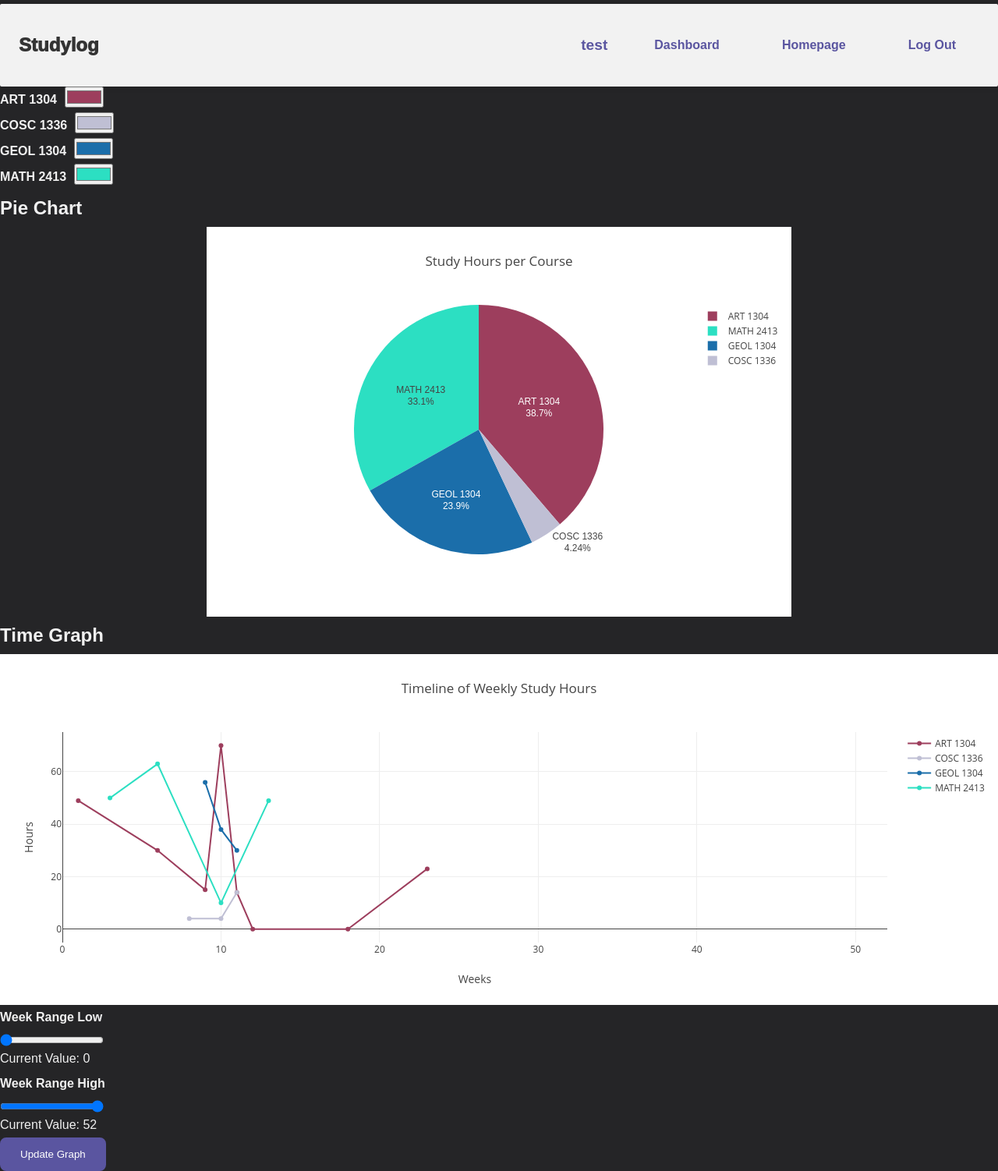
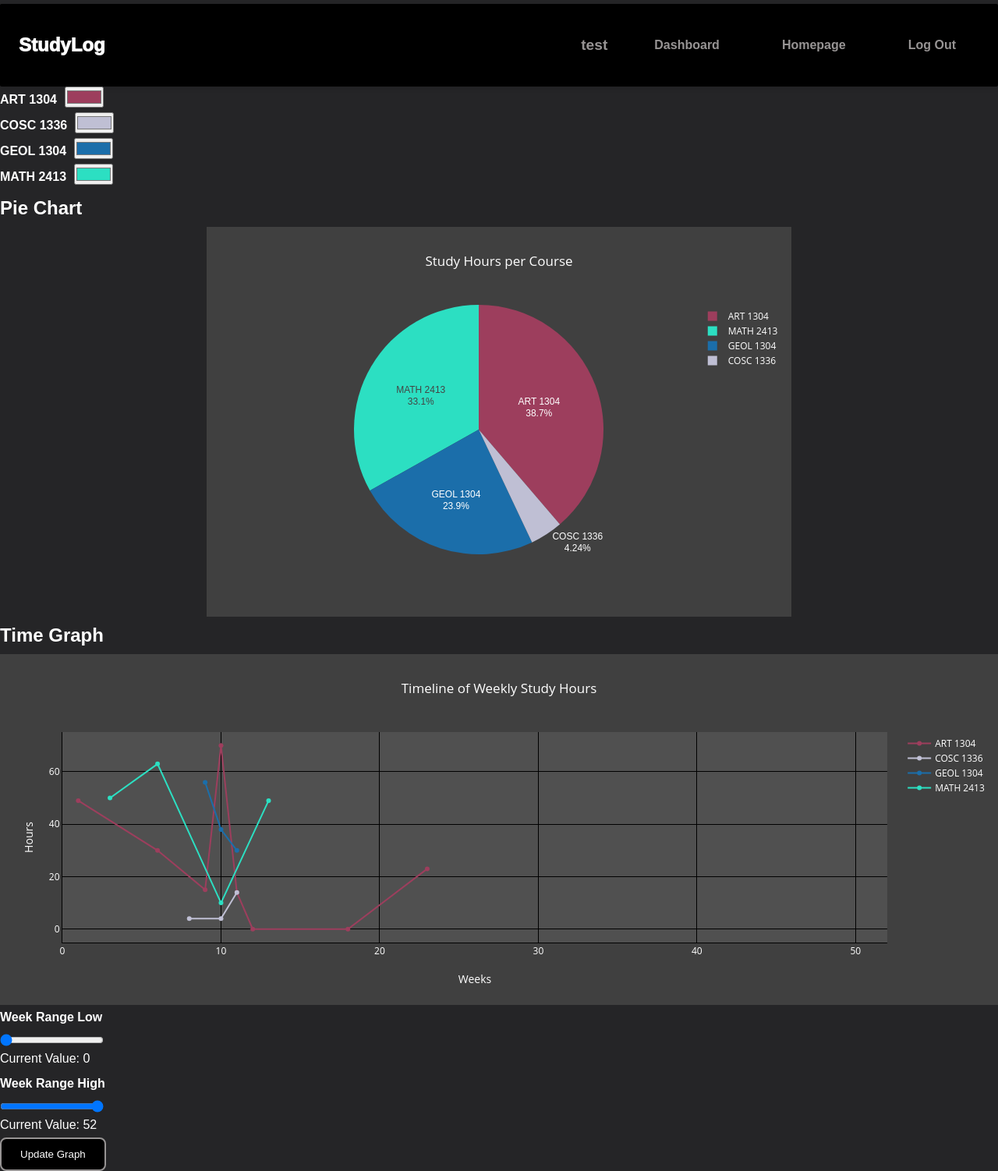
Before and after one commit to StvSz04/Student-log, a Flask app: page /visualize/graph in a window 1280 px wide. Shown: the whole page at 78% size. Run offline with Flask 3, Linux system fonts and the light colour scheme; a user stored in the database is signed in; data comes from the database, SQL or seed files in the repository; both versions use the stored data as it was after the commit; some libraries are stand-ins or nearby versions.

Commit message:
Fixed all colors,css

```diff
--- a/flaskr/static/style.css
+++ b/flaskr/static/style.css
@@ -17,7 +17,7 @@
 
 /* Body */
 body {
-    color: #f0f0f0; /* Light text color for contrast against black */
+    color: #ffffff; /* Light text color for contrast against black */
     /*background-color: #000000; /* Black background for the entire website
     background-image: linear-gradient(to bottom, #131212, #4d4a79); */
     line-height: 2; /* Better readability */
@@ -45,7 +45,7 @@ header {
     animation: colorChange 8s ease infinite
 }
 footer{
-    background-image: linear-gradient(to bottom, #5a55a0, #43415e);
+    background-image: linear-gradient(to bottom, #979494, #43415e);
     position: relative;
 }
 
@@ -55,7 +55,7 @@ header h1 {
 
 /* Navigation */
 nav {
-    background: #f2f2f2; /* softer gray */
+    background: #000000; /* softer gray */
     display: flex;
     align-items: center;
     justify-content: space-between;
@@ -69,7 +69,7 @@ nav {
 nav h1 {
     margin: 0;
     font-size: 1.5rem;
-    color: #333;
+    color: #ffffff;
     font-weight: 1000;
 }
 
@@ -83,19 +83,19 @@ nav ul {
 
 nav a {
     text-decoration: none;
-    color: #5a55a0;
+    color: #1b1a1a;
     font-size: 1rem;
     transition: color 0.3s ease, text-decoration 0.3s ease;
 }
 
 nav a:hover {
-    color: #3a3790;
+    color: #979494;
     text-decoration: underline;
 }
 
 nav ul li p{
     font-weight: bold;
-    color: #5a55a0;
+    color: #979494;
     font-size: 1em; /* Optional: Adjust font size */
     padding-left: 5px; /* Optional: Add padding */
     vertical-align: middle;  /* Aligns vertically with surrounding text */
@@ -105,18 +105,18 @@ nav ul li p{
 
 
 .btn, button {
-    background-color: #5a55a0; /* Bright blue button background */
+    background-color: #000000; /* Bright blue button background */
     color: #ffffff; /* White text */
-    border: 2px solid #5a55a0; /* Darker blue border */
+    border: 2px solid #979494; /* Darker blue border */
     padding: 12px 24px;
     border-radius: 8px; /* Rounded corners */
     cursor: pointer;
-    transition: background-color 0.3s ease, border-color 0.3s ease; /* Smooth transition */
+    transition: background-color 0.3s    ease, border-color 0.3s ease; /* Smooth transition */
 }
 
 .btn:hover, button:hover {
-    background-color: #a95ff2; /* Darker blue on hover */
-    border-color: #a95ff2; /* Even darker blue border on hover */
+    background-color: #424040; /* Darker blue on hover */
+    border-color: #ffffff; /* Even darker blue border on hover */
 }
 
 #timer-buttons {
@@ -393,15 +399,15 @@ ul {
   }
   ul li a {
     text-decoration: none; /* Removes the underline from links */
-    color: #5a55a0; /* Set text color */
+    color: #979494; /* Set text color */
     font-weight: bold; /* Makes the text bold */
     display: block; /* Makes the entire <a> tag clickable */
     padding: 10px 20px; /* Adds padding around the link */
   }
 
   ul li a:hover {
-    background-color: #f0f0f0; /* Changes background color on hover */
-    color: #5a55a0; /* Changes text color on hover */
+    background-color: #646464; /* Changes background color on hover */
+    color: #131212; /* Changes text color on hover */
   }
 
 
@@ -409,7 +415,7 @@ ul {
 /* Style the username */
 li .username {
     font-weight: bold;
-    color: #5a55a0;
+    color: #979494;
     font-size: 1.2em; /* Optional: Adjust font size */
     padding-left: 5px; /* Optional: Add padding */
     vertical-align: middle;  /* Aligns vertically with surrounding text */
--- a/flaskr/templates/base.html
+++ b/flaskr/templates/base.html
@@ -1,9 +1,9 @@
 <!doctype html>
 
-<title>{% block title %}{% endblock %} - Flaskr</title>
+<title>{% block title %}{% endblock %}StudyLog</title>
 <link rel="stylesheet" href="{{ url_for('static', filename='style.css') }}">
 <nav>
-  <h1>Studylog</h1>
+  <h1>StudyLog</h1>
 
 
   <ul>
--- a/flaskr/templates/dash/visualize.html
+++ b/flaskr/templates/dash/visualize.html
@@ -168,7 +168,20 @@
         }];
 
         var layout = {
-            title: 'Study Hours per Course'
+            title: {
+                text: 'Study Hours per Course',
+                font: { color: 'white' }
+            },
+            paper_bgcolor: 'rgba(64, 64, 64, 1)', // Dark gray background
+            plot_bgcolor: '#979494', // Lighter gray plot area
+            font: {
+                color: 'white' // Applies to all text: axis labels, legend, etc.
+            },
+            legend: {
+                font: {
+                    color: 'white'
+                }
+            }
         };
         // Create pie chart using the div, data taken from json, and layout
         Plotly.newPlot('pie-chart', data, layout,  {displayModeBar: false});
@@ -207,36 +220,93 @@
 
         // Graph design i.e axis titles
             var layoutGraph = {
-
                 title: {
-                        text: 'Timeline of Weekly Study Hours'
+                text: 'Timeline of Weekly Study Hours',
+                font: { color: 'white' }
             },
-
                xaxis: {
                     title: {
-                            text: 'Weeks'
+                        text: 'Weeks',
+                        font: { color: 'white' }
                     },
-                        range: [0,52]
+                    tickfont: { color: 'white' },
+                    range: [0, 52],
+                    gridcolor: 'black',         // Dark gray grid
+                    zerolinecolor: 'black',     // Axis zero-line
+                    linecolor: 'black'          // Axis line
                 },
 
                 yaxis: {
                     title: {
-                            text: 'Hours'
+                        text: 'Hours',
+                        font: { color: 'white' }
+                    },
+                    tickfont: { color: 'white' },
+                    gridcolor: 'black',         // Dark gray grid
+                    zerolinecolor: 'black',     // Axis zero-line
+                    linecolor: 'black'          // Axis line
+                },
+
+                paper_bgcolor: 'rgba(64, 64, 64, 1)', // Dark background
+                plot_bgcolor: 'rgba(80, 80, 80, 1)', // Darker gray for plot area
+
+
+                font: {
+                    color: 'white' // General fallback font color
+                },
+
+                legend: {
+                    font: {
+                        color: 'white'
                     }
                 }
+            };
 
-        };
         // Function uses low and high range values to update graph
         function updateGraph() {
             const L = parseFloat(document.getElementById("low").value);
             const H = parseFloat(document.getElementById("high").value);
             var layoutGraph = {
-                title: { text: 'Timeline of Weekly Study Hours' },
+                title: {
+                text: 'Timeline of Weekly Study Hours',
+                font: { color: 'white' }
+            },
                xaxis: {
-                    title: { text: 'Weeks' },
-                    range: [L, H]
+                    title: {
+                        text: 'Weeks',
+                        font: { color: 'white' }
                     },
-                yaxis: { title: { text: 'Hours' } }
+                    tickfont: { color: 'white' },
+                    range: [L, H],
+                    gridcolor: 'black',         // Dark gray grid
+                    zerolinecolor: 'black',     // Axis zero-line
+                    linecolor: 'black'          // Axis line
+                },
+
+                yaxis: {
+                    title: {
+                        text: 'Hours',
+                        font: { color: 'white' }
+                    },
+                    tickfont: { color: 'white' },
+                    gridcolor: 'black',         // Dark gray grid
+                    zerolinecolor: 'black',     // Axis zero-line
+                    linecolor: 'black'          // Axis line
+                },
+
+                paper_bgcolor: 'rgba(64, 64, 64, 1)', // Dark background
+                plot_bgcolor: 'rgba(80, 80, 80, 1)', // Darker gray for plot area
+
+
+                font: {
+                    color: 'white' // General fallback font color
+                },
+
+                legend: {
+                    font: {
+                        color: 'white'
+                    }
+                }
             };
 
             Plotly.newPlot('time-graph', allCourseLines, layoutGraph);
```
Also changed, not shown: other parts of flaskr/static/style.css (+17 -10 lines), instance/flaskr.sqlite. Lines whose indentation alone changed are shown as unchanged.
